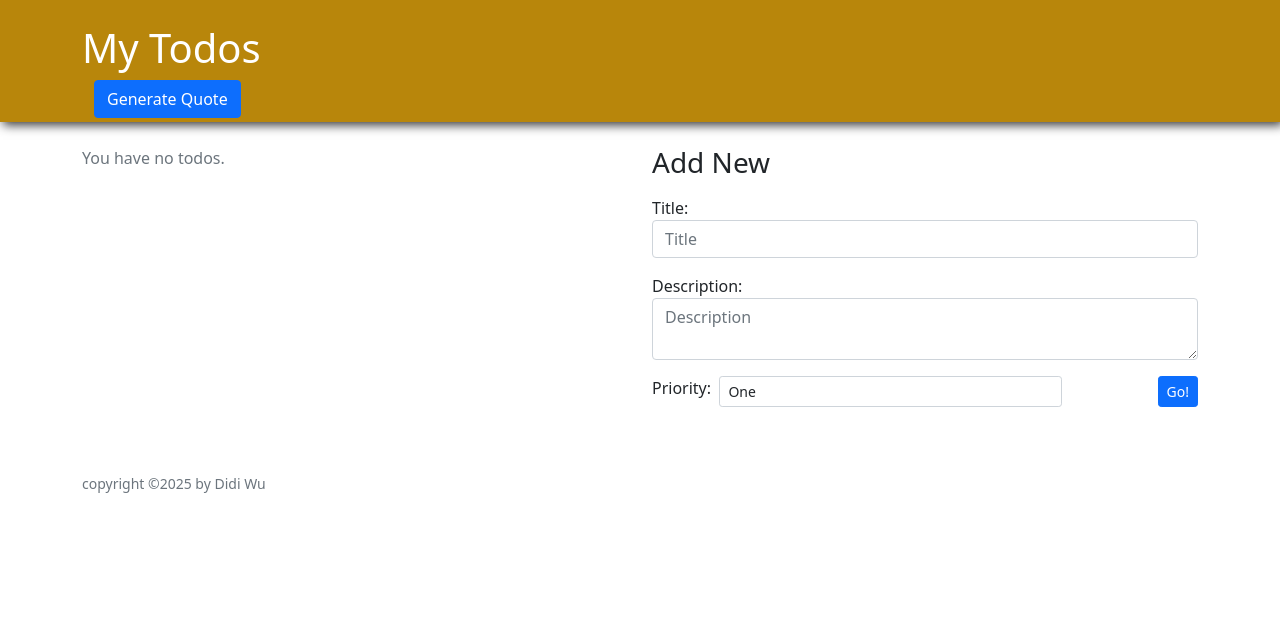
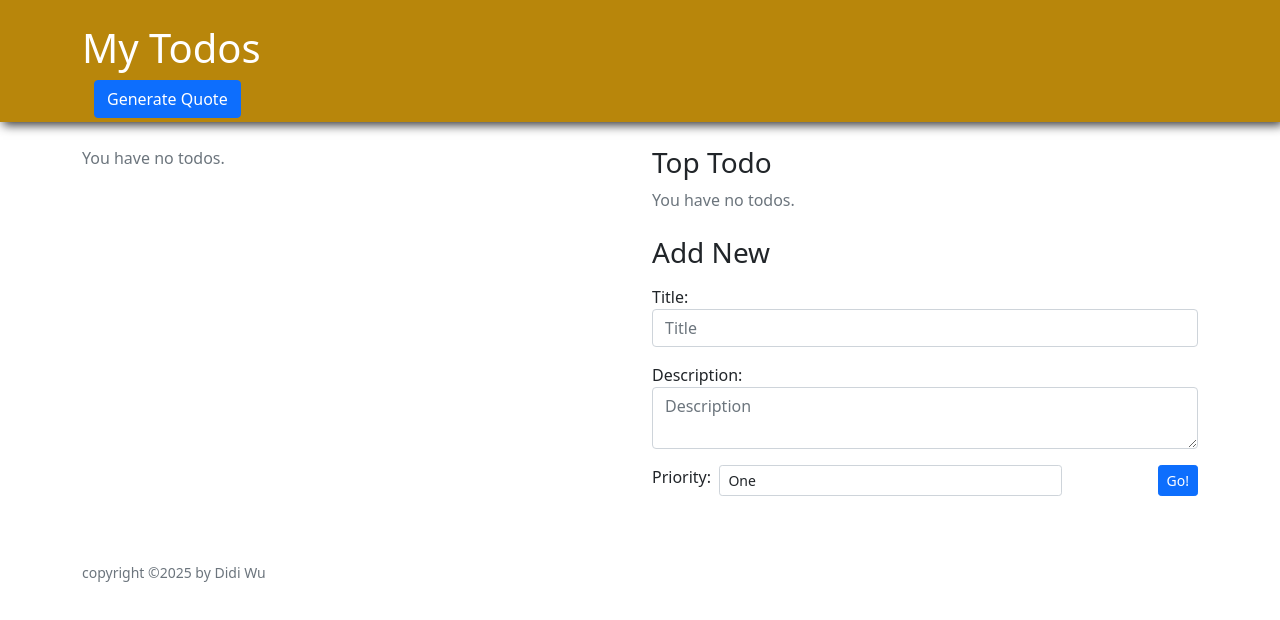
Before and after one commit to Didi-T-Wu/Todo-List, a React (Create React App) app: page / in a window 1280 px wide. Shown: the top 620 px of the page. Built offline with nearby package versions, Linux system fonts and the light colour scheme; the HTML template or start-up script is replaced by a standard one.

Commit message:
Let toptodo shown if there is one, or show 'there is no todos'

```diff
--- a/src/TodoApp.js
+++ b/src/TodoApp.js
@@ -65,12 +65,14 @@ function TodoApp({ initialTodos }) {
         </div>
 
         <div className="col-md-6">
-          {todos.length > 0 && (
-            <section className="mb-4">
+           <section className="mb-4">
               <h3>Top Todo</h3>
-              <TopTodo todos={todos} />
+              {todos.length === 0 ? (
+                <span className="text-muted">You have no todos.</span>
+              ) : (
+                <TopTodo todos={todos} />
+              )}
             </section>
-          )}
           <section>
             <h3 className="mb-3">Add New</h3>
             <TodoForm onSubmit={createTodo} />
```
